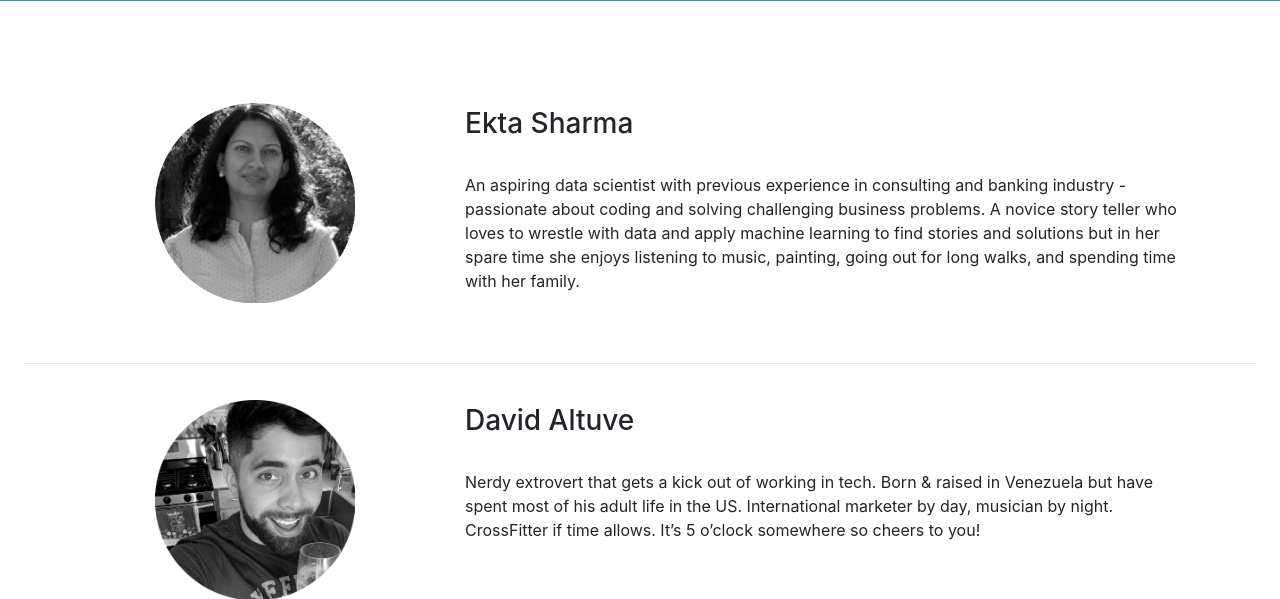
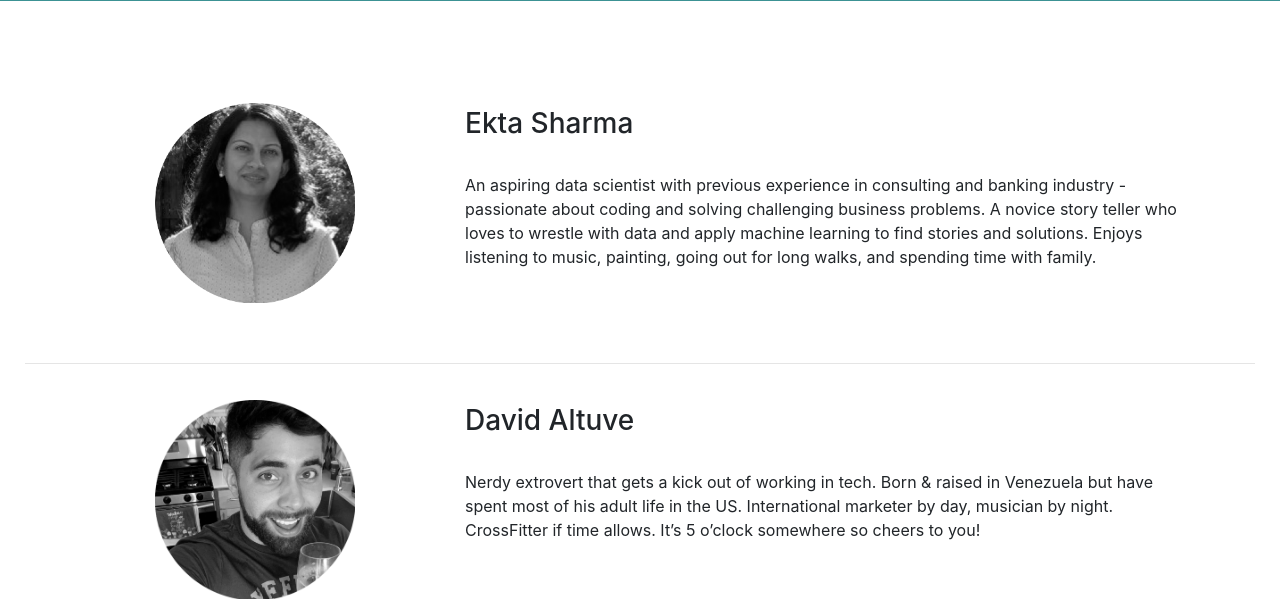
Before and after one commit to esharma3/myers-briggs-personality-prediction, a Flask app: page /about in a window 1280 px wide. Shown: the part 288-887 px from the top of the page. Run offline with Flask 2, Linux system fonts and the light colour scheme; some libraries are stand-ins or nearby versions.

```diff
--- a/templates/about.html
+++ b/templates/about.html
@@ -63,7 +63,7 @@
                 <br>
                 <h3>Ekta Sharma</h3>
                 <br>
-                <p>An aspiring data scientist with previous experience in consulting and banking industry - passionate about coding and solving challenging business problems. A novice story teller who loves to wrestle with data and apply machine learning to find stories and solutions but in her spare time she enjoys listening to music, painting, going out for long walks, and spending time with her family.</p>
+                <p>An aspiring data scientist with previous experience in consulting and banking industry - passionate about coding and solving challenging business problems. A novice story teller who loves to wrestle with data and apply machine learning to find stories and solutions. Enjoys listening to music, painting, going out for long walks, and spending time with family.</p>
             </div>
         </div>
     </div>
```
